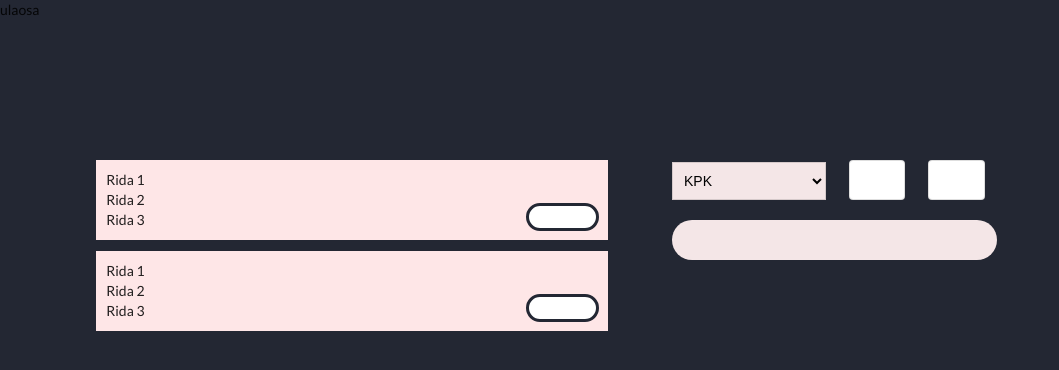
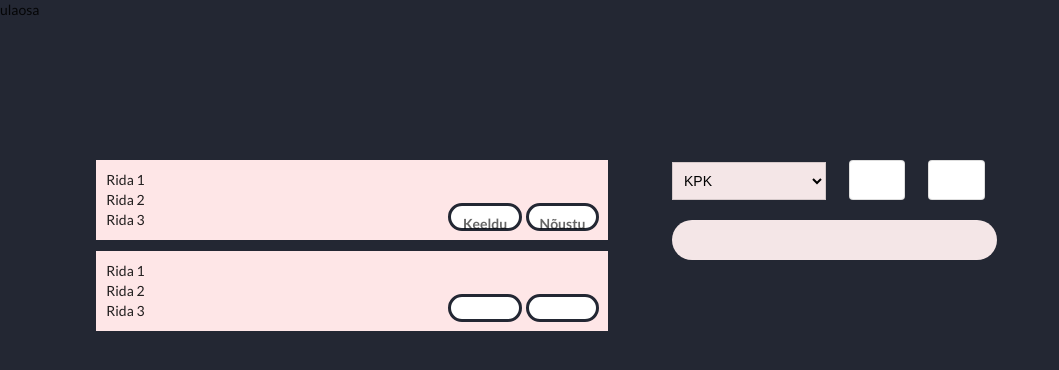
Before and after one commit to johanveenpere/tutvus, a PHP site: page /profile.html in a window 1280 px wide. Shown: the top 370 px of the page, without its empty margins (0-1059 px from the left). Run offline with PHP 8.4, Linux system fonts and the light colour scheme; some libraries are stand-ins or nearby versions.

Commit message:
noustu ja keeldu nupud

```diff
--- a/profile.html
+++ b/profile.html
@@ -9,25 +9,27 @@
 </head>
 <body>
  <div class="container">
-        <div class="ulaosa">ulaosa
+        <div class="header">ulaosa
 
         </div>
     <div class="vasakpool" style="width:40%; float:left; margin-right:5%;">
-            <div class="div">
+            <div class="kast">
+                <span>Rida 1</span><br>
+                <span>Rida 2</span><br>
+                <span>Rida 3</span>
+                <button  id="postita" class="circular ui icon button">Nõustu</button>
+                <button  id="postita" class="circular ui icon button">Keeldu</button>
+            </div>
+            <div class="kast">
                 <span>Rida 1</span><br>
                 <span>Rida 2</span><br>
                 <span>Rida 3</span>
                 <button  id="postita" class="circular ui icon button"></button>
-            </div>
-            <div class="div">
-                <span>Rida 1</span><br>
-                <span>Rida 2</span><br>
-                <span>Rida 3</span>
                 <button  id="postita" class="circular ui icon button"></button>
             </div>
     </div>
     <div class="parempool">
-            <select id='drpd' class="ui dropdown dropd">
+            <select id='restodropdown' class="ui dropdown dropdownclass">
                     <option value="1">KPK</option>
                     <option value="2">Karbes</option>
                     <option value="3">Restoran3</option>
--- a/style.css
+++ b/style.css
@@ -23,7 +23,7 @@
 }
 
 
-.ulaosa {
+.header {
     height: 15%;
     width: 100%;
 }
@@ -32,7 +32,7 @@ body {
 }
 
 
-.dropd {
+.dropdownclass {
     width: 30%;
     height: 40px;
     margin-right: 4%;
@@ -61,7 +61,7 @@ body {
 }
 
 
-.div {
+.kast {
 background-color: #fee6e7;
 padding: 2%;
 margin-bottom: 2%;
@@ -85,7 +85,7 @@ margin-bottom: 2%;
     right: -5px;
 }
 
-#drpd {
+#restodropdown {
     background-color: #f4e6e7;
 }
 
```
